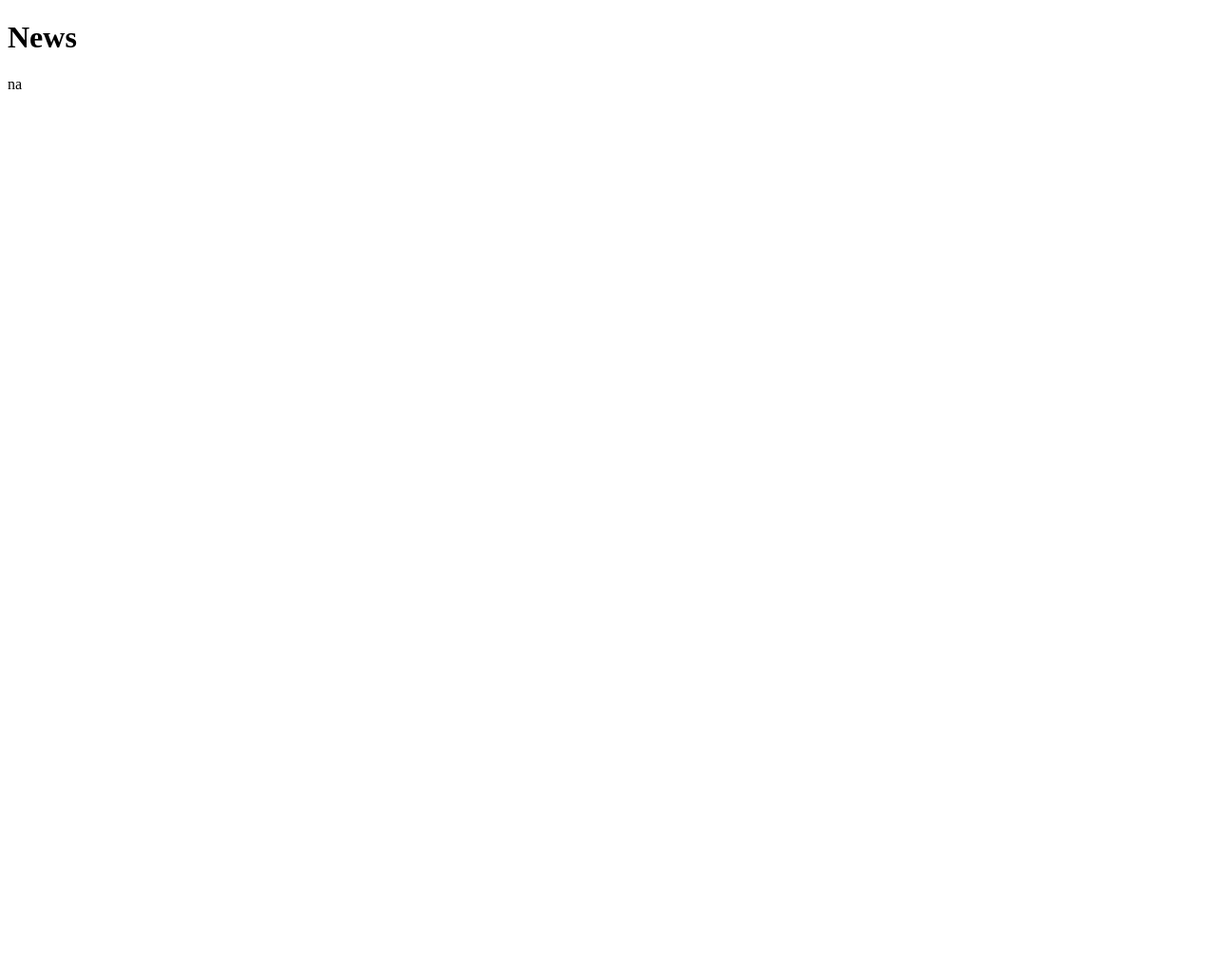
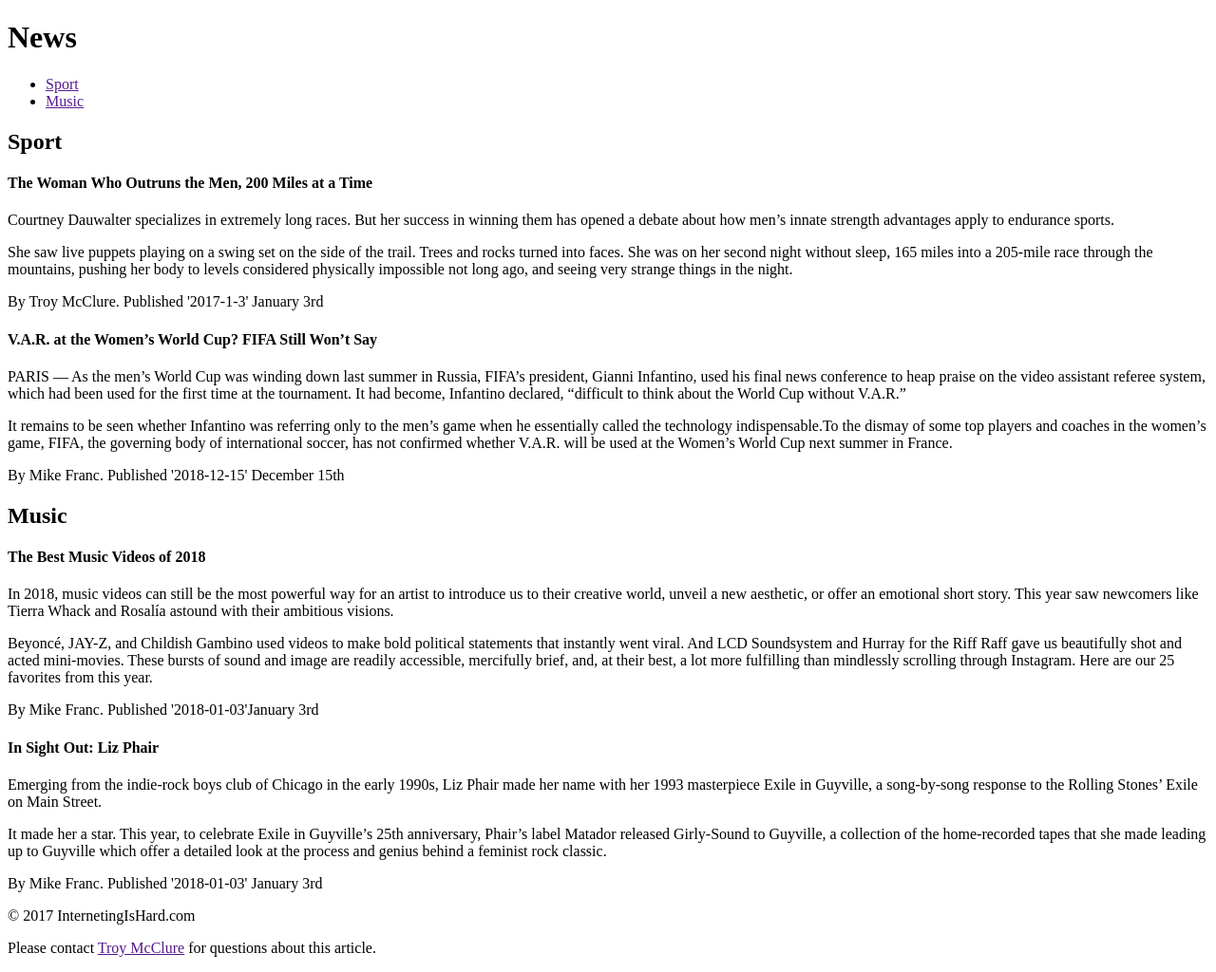
Before and after one commit to avstoyanov/HTML_and_CSS-May_2021_Homework, a plain HTML site: page 04.HTML Structure/L2_03_Semantic-Blog-Layout/index.html in a window 1280 px wide. Shown: the whole page at 95% size. Before the commit the page ends 800 px from the top, so only its background shows below. Drawn offline with Linux system fonts and the light colour scheme.

Commit message:
L02_03 completed

```diff
--- a/04.HTML Structure/L2_03_Semantic-Blog-Layout/index.html
+++ b/04.HTML Structure/L2_03_Semantic-Blog-Layout/index.html
@@ -9,7 +9,80 @@
 <body>
     <header>
         <h1>News</h1>
-        na
+        <nav>
+            <ul>
+                <li>
+                    <a href="">Sport</a>
+                </li>
+                <li>
+                    <a href="">Music</a>
+                </li>
+            </ul>
+        </nav>
     </header>
+    <main>
+        <section>
+            <h2>Sport</h2>
+            <article>
+                <h4>The Woman Who Outruns the Men, 200 Miles at a Time</h4>
+                <p>
+                    Courtney Dauwalter specializes in extremely long races. But her success in winning them has opened a debate about how men’s innate strength advantages apply to endurance sports.
+                </p>
+                <p>
+                    She saw live puppets playing on a swing set on the side of the trail. Trees and rocks turned into faces. She was on her second night without sleep, 165 miles into a 205-mile race through the mountains, pushing her body to levels considered physically impossible not long ago, and seeing very strange things in the night.
+                </p>
+                <p>
+                    By Troy McClure. Published <time datetime="2017-1-3">'2017-1-3' January 3rd</time>
+                </p>
+            </article>
+            <article>
+                <h4>V.A.R. at the Women’s World Cup? FIFA Still Won’t Say</h4>
+                <p>
+                    PARIS — As the men’s World Cup was winding down last summer in Russia, FIFA’s president, Gianni Infantino, used his final news conference to heap praise on the video assistant referee system, which had been used for the first time at the tournament. It had become, Infantino declared, “difficult to think about the World Cup without V.A.R.”
+                </p>
+                <p>
+                    It remains to be seen whether Infantino was referring only to the men’s game when he essentially called the technology indispensable.To the dismay of some top players and coaches in the women’s game, FIFA, the governing body of international soccer, has not confirmed whether V.A.R. will be used at the Women’s World Cup next summer in France.
+                </p>
+                <p>
+                    By Mike Franc. Published <time datetime="2018-12-15">'2018-12-15' December 15th</time>
+                </p>
+            </article>
+        </section>
+        <section>
+            <h2>Music</h2>
+            <article>
+                <h4>The Best Music Videos of 2018</h4>
+                <p>
+                    In 2018, music videos can still be the most powerful way for an artist to introduce us to their creative world, unveil a new aesthetic, or offer an emotional short story. This year saw newcomers like Tierra Whack and Rosalía astound with their ambitious visions.
+                </p>
+                <p>
+                    Beyoncé, JAY-Z, and Childish Gambino used videos to make bold political statements that instantly went viral. And LCD Soundsystem and Hurray for the Riff Raff gave us beautifully shot and acted mini-movies. These bursts of sound and image are readily accessible, mercifully brief, and, at their best, a lot more fulfilling than mindlessly scrolling through Instagram. Here are our 25 favorites from this year.
+                </p>
+                <p>
+                    By Mike Franc. Published <time datetime="2018-01-03">'2018-01-03'January 3rd</time>
+                </p>
+            </article>
+            <article>
+                <h4>In Sight Out: Liz Phair</h4>
+                <p>
+                    Emerging from the indie-rock boys club of Chicago in the early 1990s, Liz Phair made her name with her 1993 masterpiece Exile in Guyville, a song-by-song response to the Rolling Stones’ Exile on Main Street.
+                </p>
+                <p>
+                    It made her a star. This year, to celebrate Exile in Guyville’s 25th anniversary, Phair’s label Matador released Girly-Sound to Guyville, a collection of the home-recorded tapes that she made leading up to Guyville which offer a detailed look at the process and genius behind a feminist rock classic.
+                </p>
+                <p>
+                    By Mike Franc. Published <time datetime="2018-01-03">'2018-01-03' January 3rd</time>
+                </p>
+            </article>
+        </section>
+    </main>
+    <footer>
+        <p>
+            &copy; 2017 InternetingIsHard.com
+        </p>
+        <p>
+            Please contact <a href="">Troy McClure</a> for questions about this article.
+        </p>
+    </footer>
 </body>
 </html>
```
Also changed, not shown: 1 other file.
